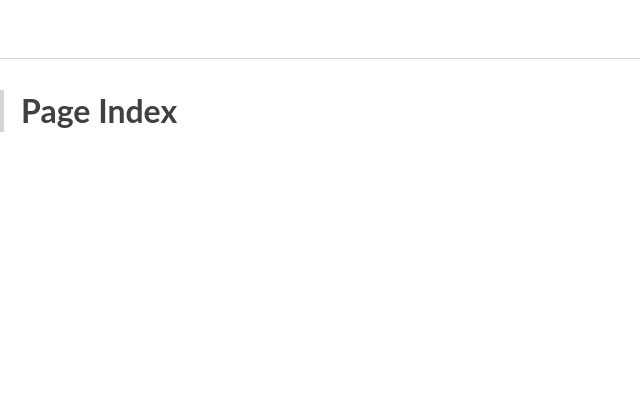
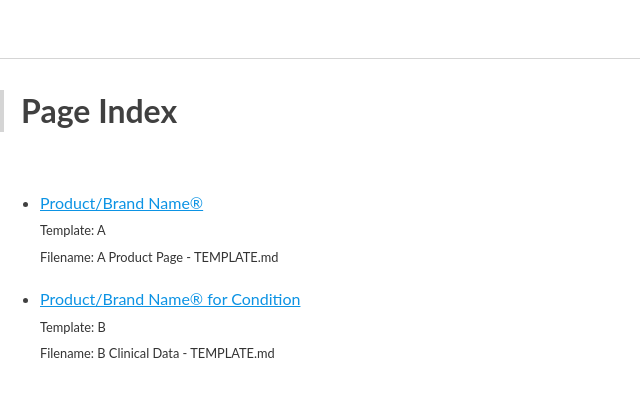
Before and after one commit to innocellence/PBJ011-HCP-Portal, a Jekyll site: the page built from index.md, in a window 1280 px wide. Shown: the top 397 px of the page, without its empty margins (0-640 px from the left). Built offline with Jekyll 4.4.1, drawn with Linux system fonts in a browser that asks for light colours; some web fonts are replaced.

Commit message:
fix loop

```diff
--- a/index.md
+++ b/index.md
@@ -2,14 +2,13 @@
 title: Home
 exclude: true
 ---
-<!--{% assign portfolio = site.posts | where: "category", "portfolio" | sort: 'title' %}-->
+{% assign files = site.pages | where_exp: "page", "page.exclude != true" %}
+
 
 # Page Index
 
 <ul class="list--index">
-  {% for page in site.posts %}
-  {% unless page.exclude == true %}
-  <li><a href="{{ page.url }}"><span>{{ page.title }}</span><br><small>Template: {{ page.layout }}</small><br><small>Filename: {{ page.name }}</small></a></li>
-  {% endunless %}
+  {% for file in files %}
+  <li><a href="{{ page.url }}"><span>{{ file.title }}</span><br><small>Template: {{ file.layout }}</small><br><small>Filename: {{ file.name }}</small></a></li>
   {% endfor %}
 </ul>
```
Also changed, not shown: 6 other files.
